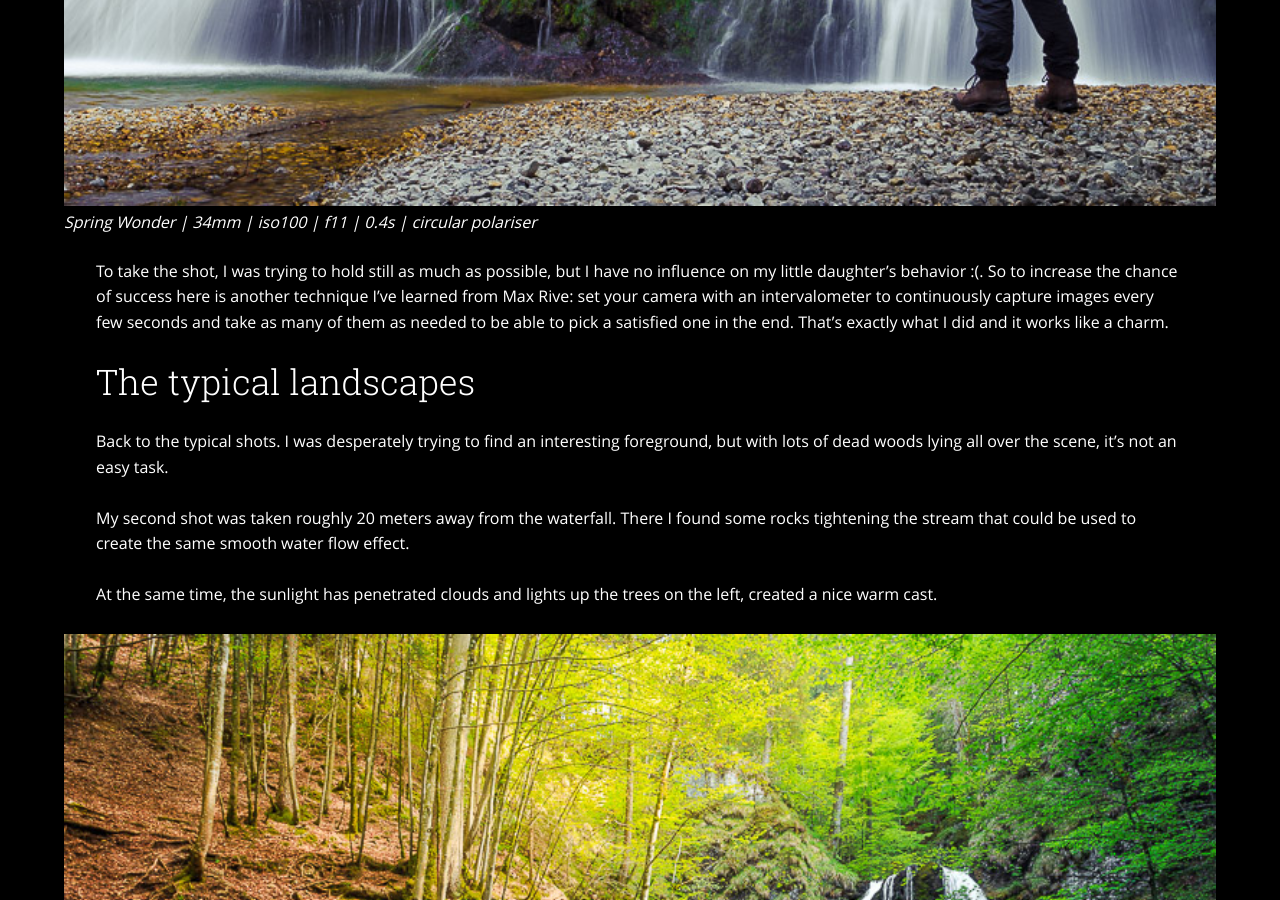
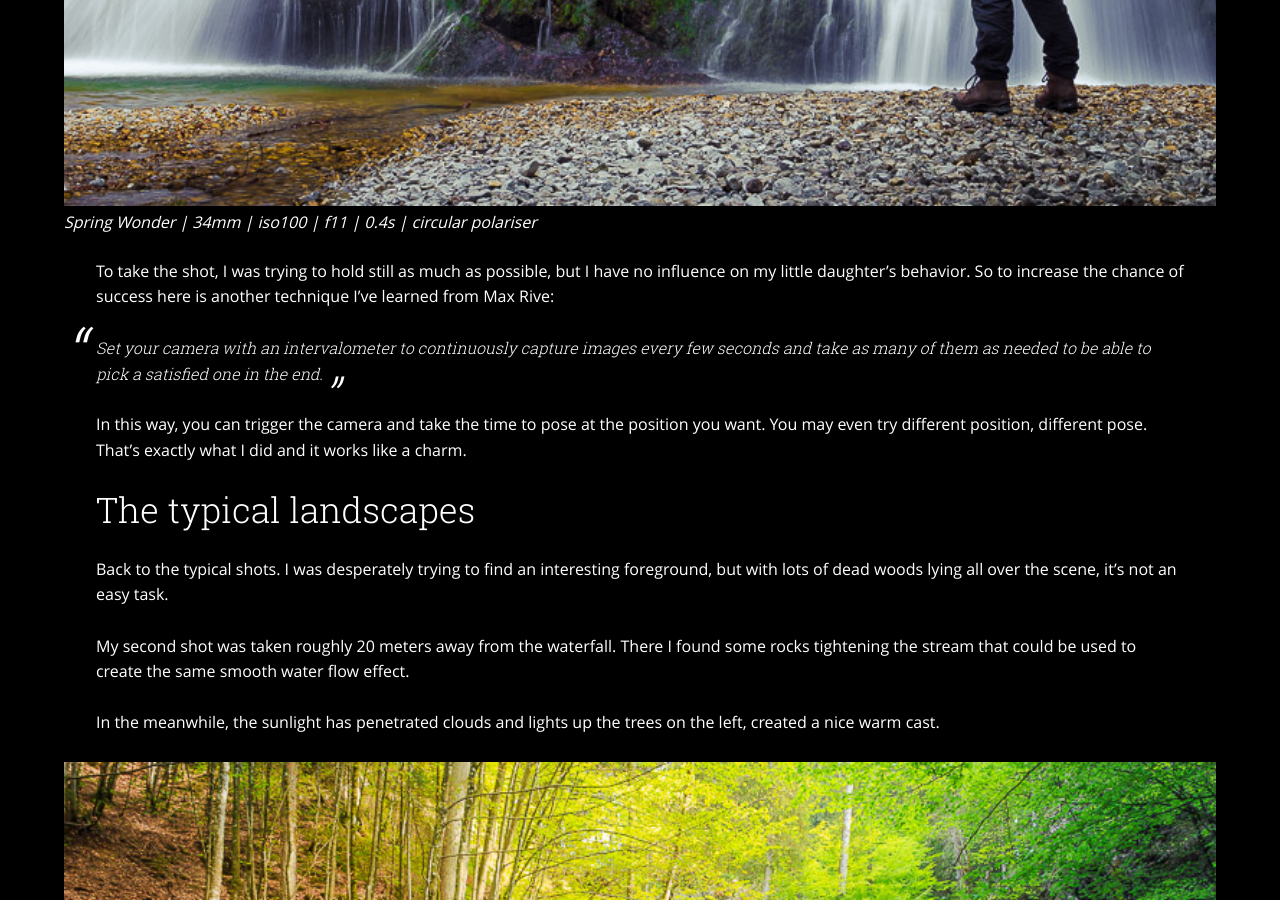
Before and after one commit to fayndee/fayndee.github.io, a Jekyll site: the page built from shutterbug/blog/_posts/2017-05-30-waterfall-photography-spring-time-josefsthal.md, in a window 1280 px wide and 900 px high, scrolled down 3074 px. Built offline with Jekyll 4.4.1, drawn with Linux system fonts in a browser that asks for light colours; comment, search, counter and statistics services are not loaded; some of the changed text lies outside the part shown.

Commit message:
UPDATE: Polishing the texts.

```diff
--- a/shutterbug/blog/_posts/2017-05-30-waterfall-photography-spring-time-josefsthal.md
+++ b/shutterbug/blog/_posts/2017-05-30-waterfall-photography-spring-time-josefsthal.md
@@ -22,13 +22,17 @@ You can park your car right before the road turns to gravel. From there it's a l
 
 The idea of my first shot is to capture the waterfall on a large scale while having one person (that's me :P) standing in front of it, to create a scale comparison. It emphasizes the massive landscape by putting a tiny human into the scene to give a bit of loneliness but powerful feeling to the reader.
 
-I've first learned this technique from the talented Dutch mountain photographer Max Rive. I'm sure the technique exists long before but the ones taken by Max Rive are absolutely breathtaking.
+I've first learned this technique from the [talented Dutch mountain photographer - Max Rive](http://www.maxrivephotography.com/). I'm sure the technique exists long before but the pictures taken by Max Rive using this technique are absolutely breathtaking.
 
 For the shutter speed, I found 0.4 seconds is good enough to smooth the water flow while capturing a sharp person at the same time. Of course, I can also take two shots, with and without a person, then bend them together in post processing. But I'm a lazy guy, so I'll try to capture the image I want in the field as much as I can.
 
 {% include photo.html title='Spring Wonder' %}
 
-To take the shot, I was trying to hold still as much as possible, but I have no influence on my little daughter's behavior :(. So to increase the chance of success here is another technique I've learned from Max Rive: set your camera with an intervalometer to continuously capture images every few seconds and take as many of them as needed to be able to pick a satisfied one in the end. That's exactly what I did and it works like a charm.
+To take the shot, I was trying to hold still as much as possible, but I have no influence on my little daughter's behavior. So to increase the chance of success here is another technique I've learned from Max Rive:
+
+> Set your camera with an intervalometer to continuously capture images every few seconds and take as many of them as needed to be able to pick a satisfied one in the end.
+
+In this way, you can trigger the camera and take the time to pose at the position you want. You may even try different position, different pose. That's exactly what I did and it works like a charm.
 
 ## The typical landscapes
 
@@ -36,7 +40,7 @@ Back to the typical shots. I was desperately trying to find an interesting foreg
 
 My second shot was taken roughly 20 meters away from the waterfall. There I found some rocks tightening the stream that could be used to create the same smooth water flow effect.
 
-At the same time, the sunlight has penetrated clouds and lights up the trees on the left, created a nice warm cast.
+In the meanwhile, the sunlight has penetrated clouds and lights up the trees on the left, created a nice warm cast.
 
 {% include photo.html title='Spring Fantasy I' %}
 
```
